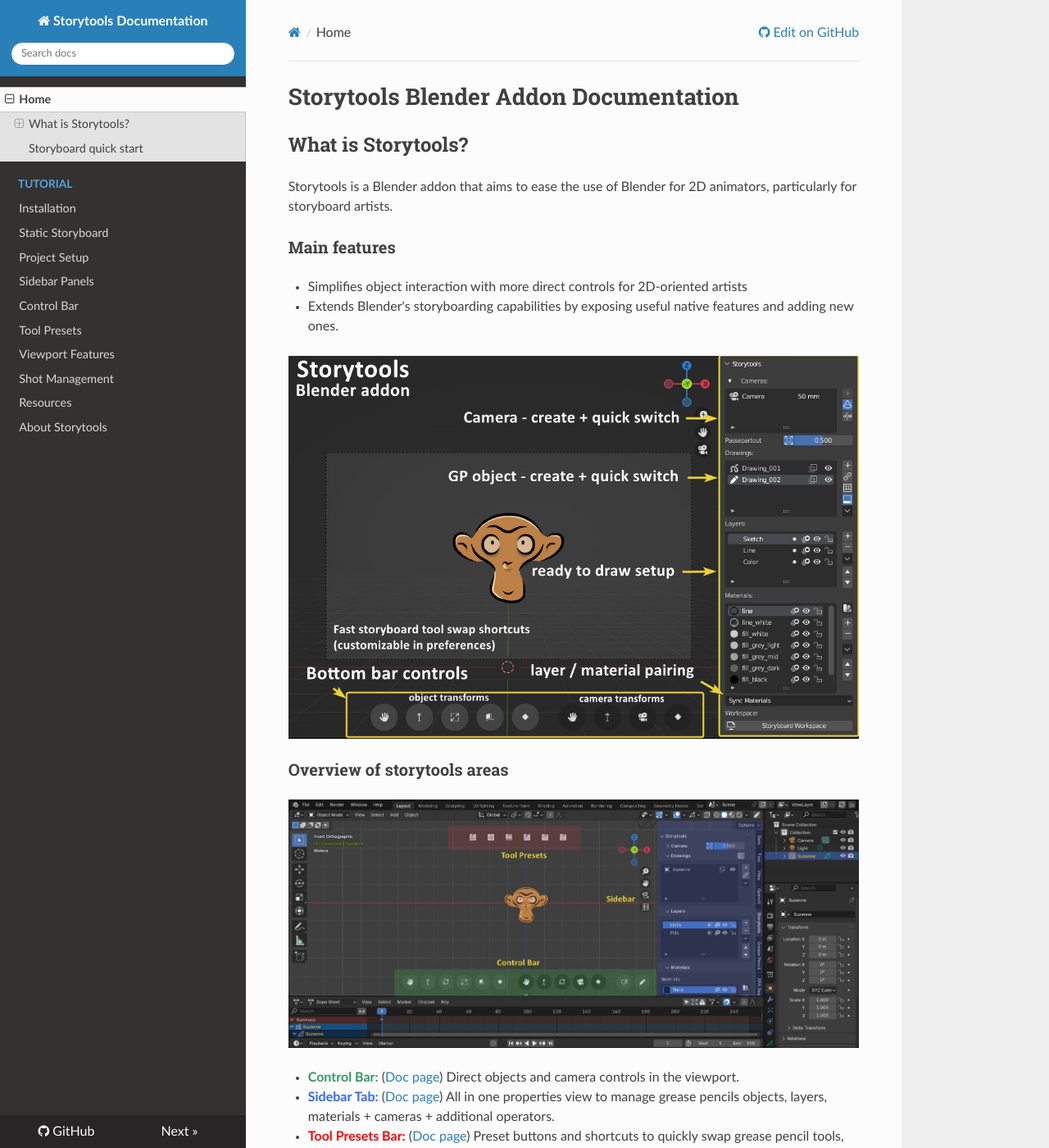
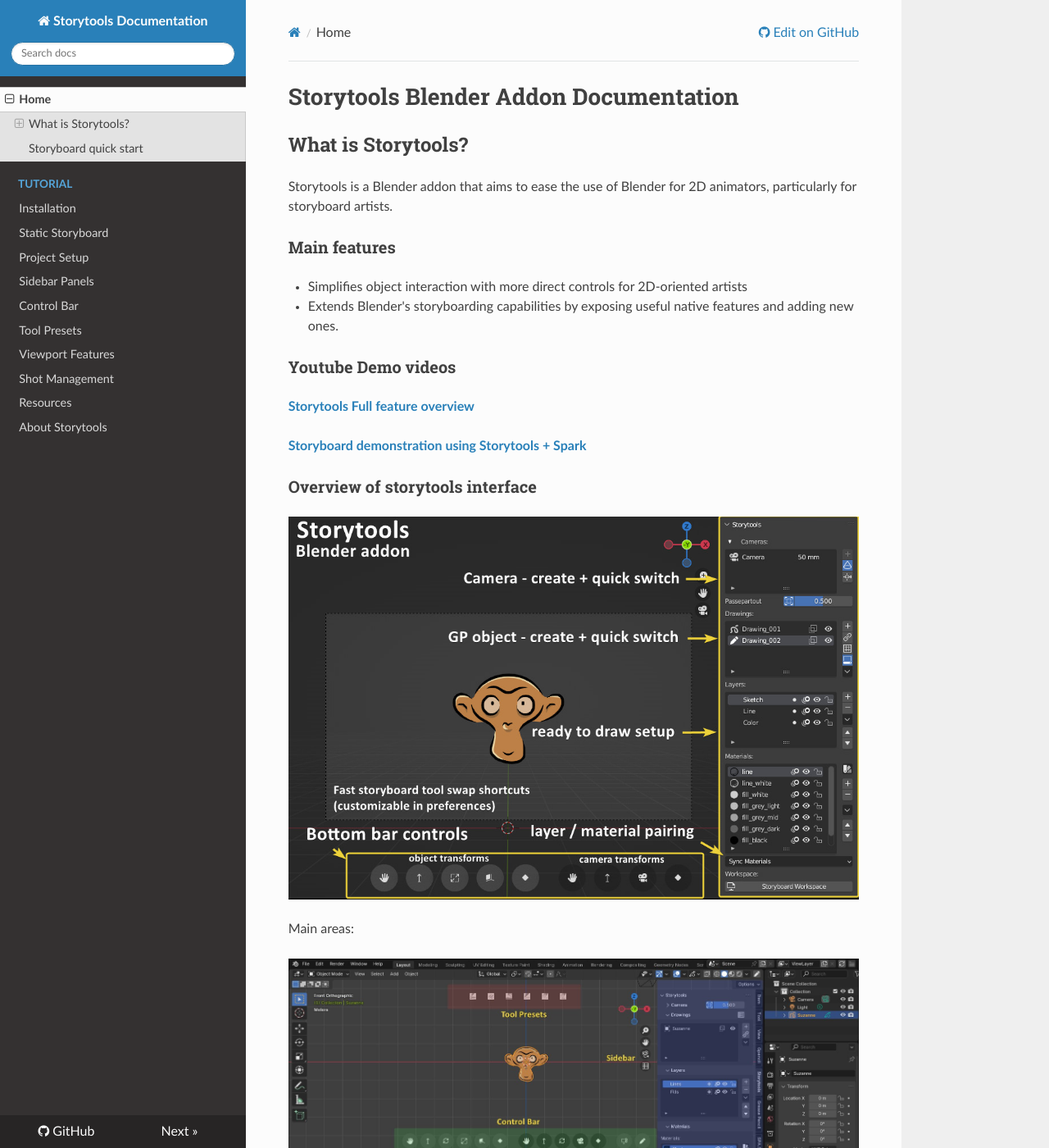
Before and after one commit to Pullusb/storytools-docs, an MkDocs documentation site: the page built from docs/index.md, in a window 1280 px wide and 1400 px high. Shown: the whole window at 82% size. Built offline with MkDocs 1.6.1, drawn with Linux system fonts in a browser that asks for light colours; nearby versions of some CDN libraries.

Commit message:
fix borken link and add video links

```diff
--- a/docs/index.md
+++ b/docs/index.md
@@ -4,15 +4,30 @@
 
 Storytools is a Blender addon that aims to ease the use of Blender for 2D animators, particularly for storyboard artists.
 
+
 ### Main features
 
 - Simplifies object interaction with more direct controls for 2D-oriented artists
 - Extends Blender's storyboarding capabilities by exposing useful native features and adding new ones.
 
+### Youtube Demo videos
+
+[**Storytools Full feature overview**](https://www.youtube.com/embed/u4pZSfaB-1k)
+
+[**Storyboard demonstration using Storytools + Spark**](https://www.youtube.com/embed/DH2OaPa2kR4)
+
+<!-- Full feature overview:
+<iframe width="560" height="315" src="https://www.youtube.com/embed/u4pZSfaB-1k" title="Feature Overview Video" frameborder="0" allow="accelerometer; autoplay; clipboard-write; encrypted-media; gyroscope; picture-in-picture" allowfullscreen></iframe>
+
+Storyboard demonstration:
+<iframe width="560" height="315" src="https://www.youtube.com/embed/DH2OaPa2kR4" title="Storyboard Demonstration Video" frameborder="0" allow="accelerometer; autoplay; clipboard-write; encrypted-media; gyroscope; picture-in-picture" allowfullscreen></iframe> -->
+
+
+### Overview of storytools interface
+
 ![Storytools overview](./images/home/storytools_ui_overview.jpg)
 
-
-### Overview of storytools areas
+Main areas:
 
 ![Storytools areas](./images/home/storytools_ui_areas.jpg)
 
--- a/mkdocs.yml
+++ b/mkdocs.yml
@@ -17,7 +17,7 @@ nav:
   - Home: index.md
   - Tutorial:
       - Installation: tutorial/installation.md
-      - Static Storyboard : static-storyboard.md
+      - Static Storyboard : tutorial/static-storyboard.md
       - Project Setup : tutorial/setup-project.md
       - Sidebar Panels : tutorial/sidebar-panels.md
       - Control Bar : tutorial/story-toolbar.md
```
Also changed, not shown: docs/tutorial/setup-project.md (+2 -0 lines).
